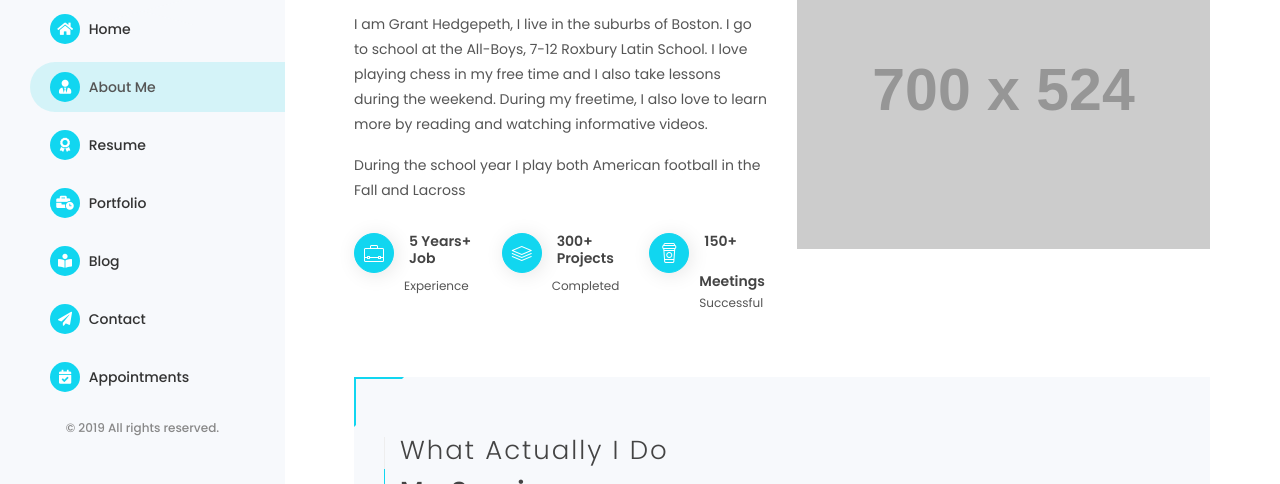
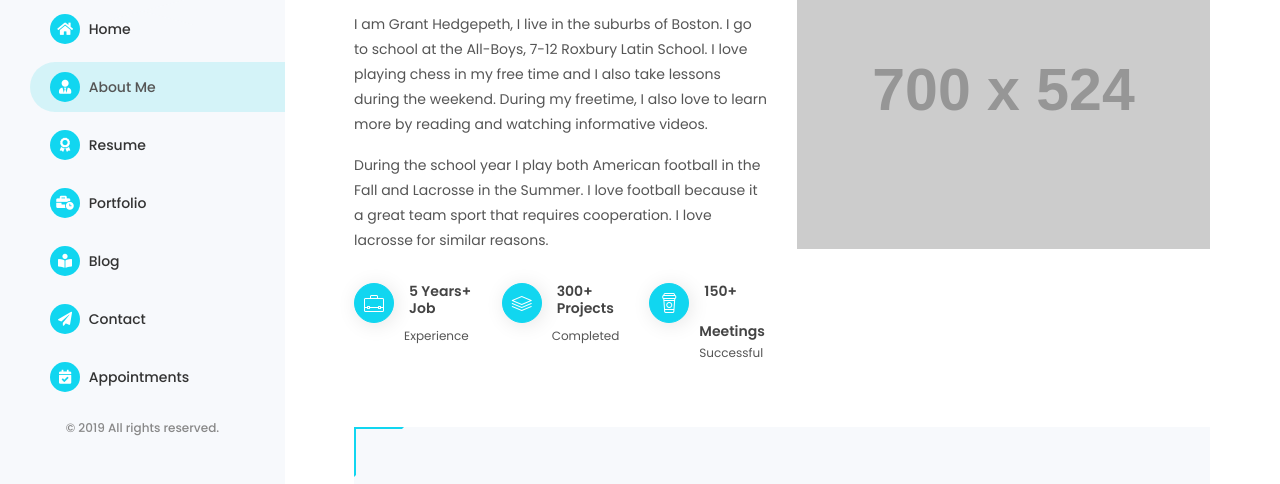
Before and after one commit to Grant-Hedgepeth/Grant-Hedgepeth.github.io, a plain HTML site: page demo-slider.html in a window 1280 px wide. Both pictures are taken after a click on the link "About Me". Shown: the part 302-786 px from the top of the page. Drawn offline with Linux system fonts and the light colour scheme; some packages are replaced by stand-ins of ours; placeholder pictures from the web are drawn by us.

Commit message:
changed words

```diff
--- a/demo-slider.html
+++ b/demo-slider.html
@@ -171,7 +171,7 @@
                                             I am Grant Hedgepeth, I live in the suburbs of Boston. I go to school at the All-Boys, 7-12 Roxbury Latin School. I love playing chess in my free time and I also take lessons during the weekend. During my freetime, I also love to learn more by reading and watching informative videos.
                                         </p>
                                         <p class="about-content">
-                                            During the school year I play both American football in the Fall and Lacross
+                                            During the school year I play both American football in the Fall and Lacrosse in the Summer. I love football because it a great team sport that requires cooperation. I love lacrosse for similar reasons.
                                         </p>
                                         <ul class="bout-list-summry row">
                                             <li class="col-xs-12 col-sm-12 col-md-4 col-lg-4">
```
